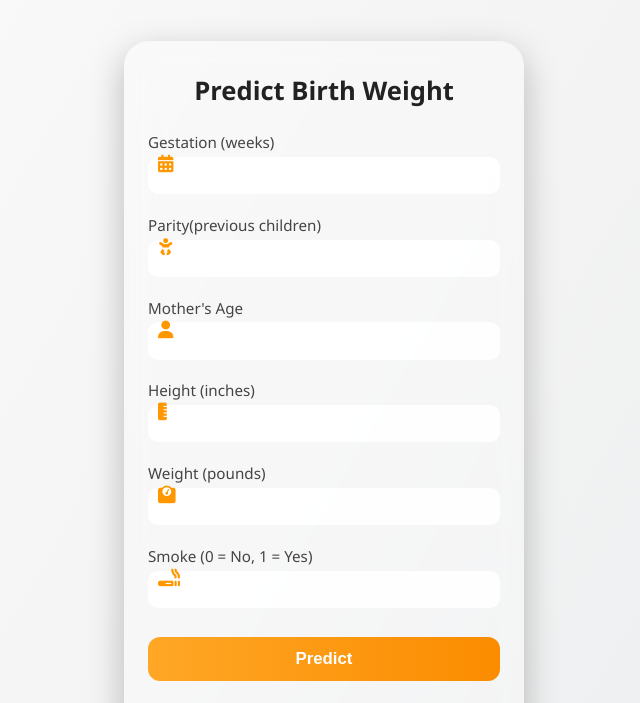
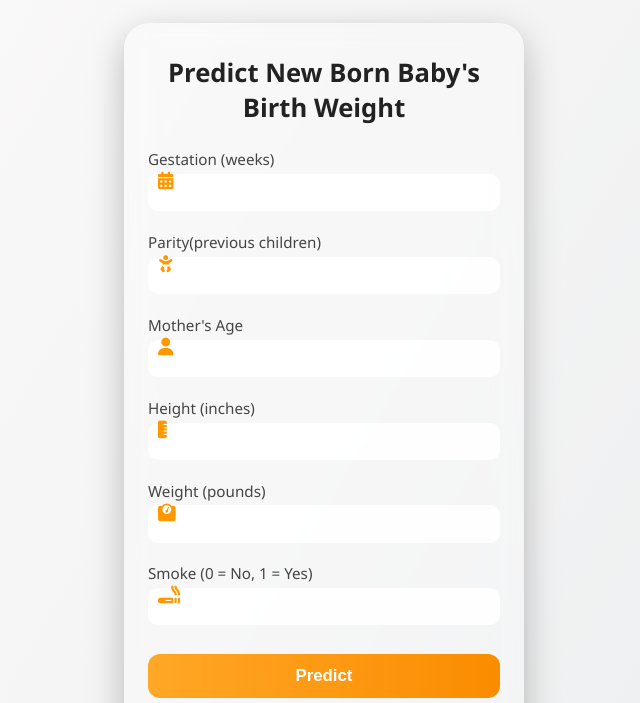
Before and after one commit to Ankan226/Birth_Weight_Predictor, a Flask app: page / in a window 1280 px wide. Shown: the top 703 px of the page, without its empty margins (316-956 px from the left). Run offline with Flask 3, Linux system fonts and the light colour scheme.

Commit message:
update model

```diff
--- a/ML training and predictions/templates/index.html
+++ b/ML training and predictions/templates/index.html
@@ -225,7 +225,7 @@
 
   <!-- Form -->
   <div class="container" id="form-container">
-    <h1>Predict Birth Weight</h1>
+    <h1>Predict New Born Baby's Birth Weight</h1>
     <form action="/predict" method="POST" onsubmit="showLoader(); return true;">
       <div class="input-group">
         <span class="icon"><i class="fa-solid fa-calendar-days"></i></span>
```
